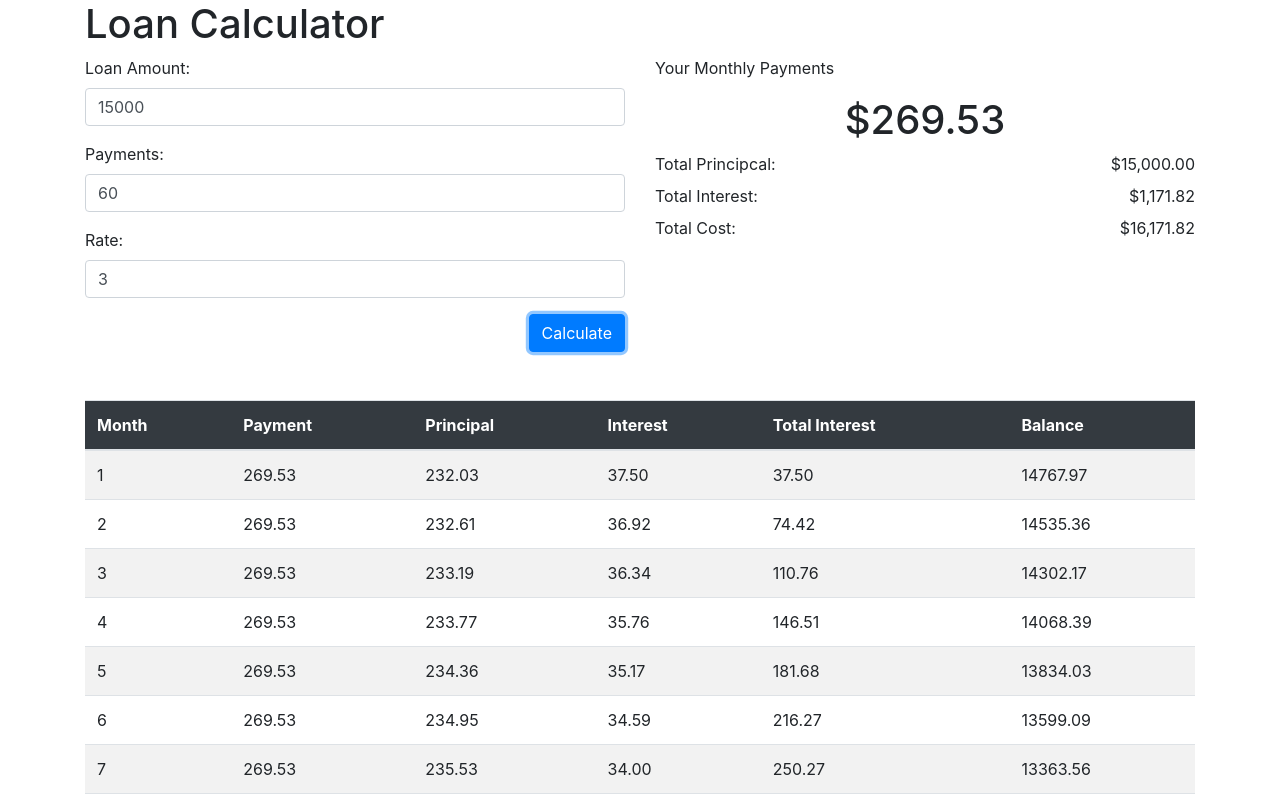
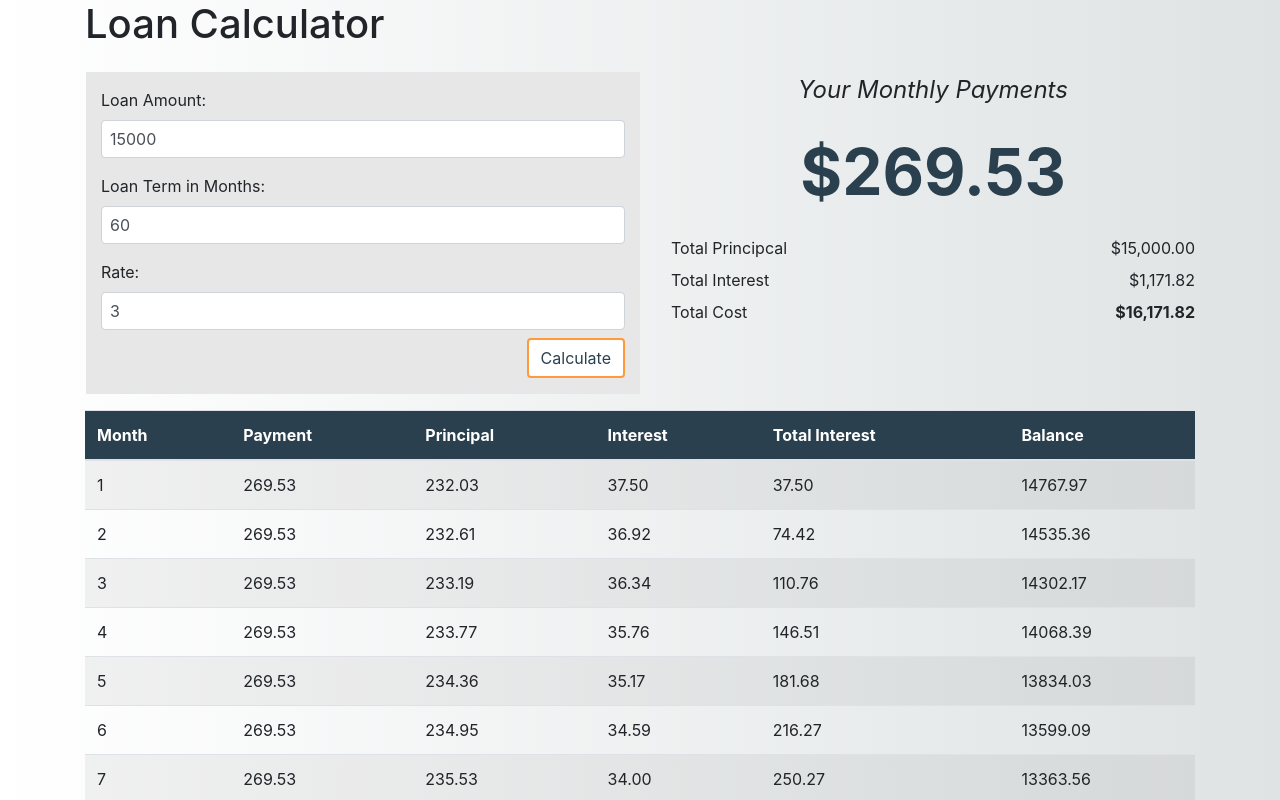
Before and after one commit to CoderFoundry/MortgagePayment2, a plain HTML site: page index.html in a window 1280 px wide. Both pictures are taken after a click on the button "Calculate". Shown: the top 800 px of the page. Drawn offline with nearby package versions, Linux system fonts and the light colour scheme.

Commit message:
Refactor the app to used templates
Refactor the app to adhere to project structure taught in class

```diff
--- a/css/style.css
+++ b/css/style.css
@@ -0,0 +1,75 @@
+body {
+
+    background: #DFE3E4;
+    /* fallback for old browsers */
+    background: -webkit-linear-gradient(to right, #FFFFFF, #DFE3E4);
+    /* Chrome 10-25, Safari 5.1-6 */
+    background: linear-gradient(to right, #FFFFFF, #DFE3E4);
+    /* W3C, IE 10+/ Edge, Firefox 16+, Chrome 26+, Opera 12+, Safari 7+ */
+}
+
+.loanForm {
+    background-color: rgb(231, 231, 231);
+    margin: 1rem;
+    padding-top: 1rem;
+    padding-bottom: 1rem;
+}
+
+.loanForm input {
+    width: 100%;
+    padding: .5rem;
+}
+
+.loanForm button {
+    float: right;
+}
+
+.loanInfo {
+    padding-top: 1rem;
+    padding-bottom: 1rem;
+}
+
+#paymentTitle {
+    text-align: center;
+    font-size: 1.5rem;
+    font-style: italic;
+}
+
+#payment {
+    text-align: center;
+    font-size: 4rem;
+    font-weight: bold;
+    color: #2B404F;
+}
+
+#loanBreakDown {
+    text-align: center;
+}
+
+#tableheader {
+    background-color: #2B404F;
+}
+
+#totalCost {
+    font-weight: bold;
+}
+
+.btn:focus {
+    box-shadow: none;
+}
+
+.btn {
+    border: 2px solid black;
+    background-color: #ffffff;
+}
+
+/* Green */
+.btn-cfOrange {
+    border-color: #ff993b;
+    color: #2B404F;
+}
+
+.btn-cfOrange:hover {
+    background-color: #ff993b;
+    color: #212121;
+}
--- a/index.html
+++ b/index.html
@@ -2,67 +2,74 @@
 <html lang="en">
 
 <head>
-    <title>Mortgage Calc Pro</title>
+    <title>Loan Calculator</title>
     <!-- Required meta tags -->
     <meta charset="utf-8">
     <meta name="viewport" content="width=device-width, initial-scale=1, shrink-to-fit=no">
 
     <!-- Bootstrap CSS -->
-    <link rel="stylesheet" href="https://stackpath.bootstrapcdn.com/bootstrap/4.3.1/css/bootstrap.min.css"
-        integrity="sha384-ggOyR0iXCbMQv3Xipma34MD+dH/1fQ784/j6cY/iJTQUOhcWr7x9JvoRxT2MZw1T" crossorigin="anonymous">
+    <link rel="stylesheet" href="https://stackpath.bootstrapcdn.com/bootstrap/4.5.0/css/bootstrap.min.css"
+        integrity="sha384-9aIt2nRpC12Uk9gS9baDl411NQApFmC26EwAOH8WgZl5MYYxFfc+NcPb1dKGj7Sk" crossorigin="anonymous">
+
     <link rel="stylesheet" href="css/style.css">
 </head>
 
 <body>
     <div class="container">
-        <h1 class="mb-2">Loan Calculator</h1>
+        <H1 class="mb-2">Loan Calculator</H1>
         <div class="row">
-            <div class="col loanform">
-                <div class="form-group">
-                    <label for="loanAmount">Loan Amount:</label>
-                    <input class="form-control" type="number" value=15000 id="loanAmount">
-                </div>
-                <div class="form-group">
-                    <label for="loanTerm">Payments:</label>
-                    <input class="form-control" type="number" value=60 id="loanTerm">
-                </div>
-                <div class="form-group">
-                    <label for="loanRate">Rate:</label>
-                    <input class="form-control" type="number" value=3 id="loanRate">
-                </div>
-                <div class="form-group">
-                    <button id="btnCalc" type="submit" class="btn btn-primary float-right">Calculate</button>
-                </div>
+            <div class="col loanForm">
+                <form>
+                    <div class="form-row row-cols-1">
+                        <div class="form-group col">
+                            <label for="lamount">Loan Amount:</label>
+                            <input type="number" class="form-control" id="lamount" value=15000 name="lamount">
+                        </div>
+                        <div class="form-group col">
+                            <label for="lterm">Loan Term in Months:</label>
+                            <input type="number" class="form-control" id="lterm" value=60 name="lterm">
+                        </div>
+                        <div class="fomr-group col">
+                            <label for="lrate">Rate:</label>
+                            <input type="number" class="form-control" id="lrate" value=3 name="lrate">
+                        </div>
+                    </div>
+                    <button type="button" onclick="buildSchedule()" class="btn btn-cfOrange mt-2">Calculate</button>
+                </form>
             </div>
             <div class="col loanInfo">
                 <div id="paymentTitle">
                     <p>Your Monthly Payments</p>
                 </div>
-                <h1 class="text-center" id="payment"></h1>
-                <div class="row">
+                <p id="payment">
+
+                </p>
+                <div class="row row-cols-2">
                     <div class="col">
-                        <label class="text-left">Total Principcal:</label>
+                        <label class="text-left">Total Principcal</label>
                     </div>
-                    <div class="col text-right" id="totalPrincipal"></div>
-                </div>
-                <div class="row">
-                    <div class="col">
-                        <label class="text-left">Total Interest:</label>
+                    <div class="col text-right" id="totalPrincipal">
+
                     </div>
-                    <div class="col text-right" id="totalInterest"></div>
-                </div>
-                <div class="row">
-                    <div class="col">
-                        <label class="text-left">Total Cost:</label>
+                    <div class="col text-left">
+                        <label>Total Interest</label><br>
                     </div>
-                    <div class="col text-right" id="totalCost"></div>
+                    <div class="col text-right" id="totalInterest">
+
+                    </div>
+                    <div class="col text-left">
+                        <label>Total Cost</label>
+                    </div>
+                    <div class="col text-right" id="totalCost">
+
+                    </div>
                 </div>
             </div>
         </div>
-        <div class="row mt-5">
+        <div class="row">
             <div class="col">
-                <table id="scheduleTable" class="table table-striped table-hover">
-                    <thead id="tableheader" class="bg-dark text-white">
+                <table class="table table-striped table-hover">
+                    <thead id="tableheader" class="text-white">
                         <tr>
                             <th>Month</th>
                             <th>Payment</th>
@@ -73,25 +80,34 @@
                         </tr>
                     </thead>
                     <tbody id="scheduleBody">
-                        <!--Payments Template Data will go here-->
-                        <!--<tr><td>...-->
+                        <!--template data-->
                     </tbody>
                 </table>
             </div>
         </div>
     </div>
+    <template id="scheduleTemplate">
+        <tr>
+            <td></td>
+            <td></td>
+            <td></td>
+            <td></td>
+            <td></td>
+            <td></td>
+        </tr>
+    </template>
+    <script src="js/loan.js"></script>
     <!-- Optional JavaScript -->
     <!-- jQuery first, then Popper.js, then Bootstrap JS -->
-    <script src="https://code.jquery.com/jquery-3.3.1.slim.min.js"
-        integrity="sha384-q8i/X+965DzO0rT7abK41JStQIAqVgRVzpbzo5smXKp4YfRvH+8abtTE1Pi6jizo" crossorigin="anonymous">
+    <script src="https://code.jquery.com/jquery-3.5.1.slim.min.js"
+        integrity="sha384-DfXdz2htPH0lsSSs5nCTpuj/zy4C+OGpamoFVy38MVBnE+IbbVYUew+OrCXaRkfj" crossorigin="anonymous">
     </script>
-    <script src="https://cdnjs.cloudflare.com/ajax/libs/popper.js/1.14.7/umd/popper.min.js"
-        integrity="sha384-UO2eT0CpHqdSJQ6hJty5KVphtPhzWj9WO1clHTMGa3JDZwrnQq4sF86dIHNDz0W1" crossorigin="anonymous">
+    <script src="https://cdn.jsdelivr.net/npm/popper.js@1.16.0/dist/umd/popper.min.js"
+        integrity="sha384-Q6E9RHvbIyZFJoft+2mJbHaEWldlvI9IOYy5n3zV9zzTtmI3UksdQRVvoxMfooAo" crossorigin="anonymous">
     </script>
-    <script src="https://stackpath.bootstrapcdn.com/bootstrap/4.3.1/js/bootstrap.min.js"
-        integrity="sha384-JjSmVgyd0p3pXB1rRibZUAYoIIy6OrQ6VrjIEaFf/nJGzIxFDsf4x0xIM+B07jRM" crossorigin="anonymous">
+    <script src="https://stackpath.bootstrapcdn.com/bootstrap/4.5.0/js/bootstrap.min.js"
+        integrity="sha384-OgVRvuATP1z7JjHLkuOU7Xw704+h835Lr+6QL9UvYjZE3Ipu6Tp75j7Bh/kR0JKI" crossorigin="anonymous">
     </script>
-    <script src="js/loan.js"></script>
 </body>
 
 </html>
--- a/js/loan.js
+++ b/js/loan.js
@@ -1,86 +1,122 @@
-//Wire up our button
-document.getElementById("btnCalc").addEventListener("click", buildSchedule);
-
-document.getElementById("scheduleTable").style.visibility = "hidden";
-
-//Calculate the loan payment
+//Calculate the payment for the loan
 function calcPayment(amount, rate, term) {
     return (amount * rate) / (1 - Math.pow(1 + rate, -term));
 }
 
-//Calcuate the interest for the current balance of the loan
+//calculate the interst for the current balance of the loan
 function calcInterest(balance, rate) {
     return balance * rate;
 }
 
-//this function will build our loan schedule
 function buildSchedule() {
+    let loanAmount = Number(document.getElementById("lamount").value);
+    let rate = parseFloat(document.getElementById("lrate").value);
 
-    //Make the table visible I don't want the table show unless there are values
-    document.getElementById("scheduleTable").style.visibility = "visible";
-
-
-    //Get the values from out inputs
-    let amount = document.getElementById("loanAmount").value;
-    let rate = document.getElementById("loanRate").value;
-    let term = document.getElementById("loanTerm").value;
-
-    //Convert the input rate to a monthly rate
+    //convert rate to a monthly interest rate
     rate = rate / 1200;
 
-    //Calulate the payments
+    //Assume monthly input
+    let term = parseInt(document.getElementById("lterm").value);
+    let payment = calcPayment(loanAmount, rate, term);
+    let payments = getPayments(loanAmount, rate, term, payment);
 
-    //setup some variables that hold values in the schedule
-    let payment = calcPayment(amount, rate, term);
+    displayData(payments, loanAmount, payment);
+}
+
+//Build the amoritization schedule
+function getPayments(amount, rate, term, payment) {
+    //setup an array to hold payments;
+    let payments = [];
+
+    //setup some variables to hold the value in the schedule
+
     let balance = amount;
     let totalInterest = 0;
     let monthlyPrincipal = 0;
     let monthlyInterest = 0;
     let monthlyTotalInterest = 0;
 
-    //Write the results to our table
-    let scheduleBody = document.getElementById("scheduleBody");
-    let scheduleRow = "";
-    //reset the table
-    scheduleBody.innerHTML = "";
-
+    //create a loop for each month of the loan term
     for (month = 1; month <= term; month++) {
-
+        //Calculate the payment and interest
         monthlyInterest = calcInterest(balance, rate);
         totalInterest += monthlyInterest;
         monthlyPrincipal = payment - monthlyInterest;
         balance = balance - monthlyPrincipal;
 
-        //Write these values to the table
-        scheduleRow = `<tr><td>${month}</td>
-        <td>${payment.toFixed(2)}</td>
-        <td>${monthlyPrincipal.toFixed(2)}</td>
-        <td>${monthlyInterest.toFixed(2)}</td>
-        <td>${totalInterest.toFixed(2)}</td>
-        <td>${balance.toFixed(2)}</td>
-        </tr>`;
+        //add the details to an object
+        let curPayment = {
+            month: month,
+            payment: payment,
+            principal: monthlyPrincipal,
+            interest: monthlyInterest,
+            totalInterest: totalInterest,
+            balance: balance
+        }
 
-        scheduleBody.innerHTML += scheduleRow;
+        payments.push(curPayment);
+
     }
 
-    document.getElementById("payment").innerHTML = Number(payment).toLocaleString("en-US", {
+    return payments;
+
+}
+
+//display the data to the user
+function displayData(payments, loanAmount, payment) {
+    //get the table we are going to add to.
+    let tableBody = document.getElementById("scheduleBody");
+    let template = document.getElementById("scheduleTemplate");
+
+    //clear the table for previous calculations
+    tableBody.innerHTML = "";
+
+    for (let i = 0; i < payments.length; i++) {
+        //get a clone row template
+        payRow = template.content.cloneNode(true);
+        //grab only the columns in the template
+        paycols = payRow.querySelectorAll("td");
+
+        //build the row
+        //we know that there are six columns in our template
+        paycols[0].textContent = payments[i].month;
+        paycols[1].textContent = payments[i].payment.toFixed(2);
+        paycols[2].textContent = payments[i].principal.toFixed(2);
+        paycols[3].textContent = payments[i].interest.toFixed(2);
+        paycols[4].textContent = payments[i].totalInterest.toFixed(2);
+        paycols[5].textContent = payments[i].balance.toFixed(2);
+
+        //append to the table
+        tableBody.appendChild(payRow);
+    }
+
+    //total interest is in the last row of the payments array.
+    let totalInterest = payments[payments.length - 1].totalInterest;
+    //calculate total cost
+    let totalCost = Number(loanAmount) + totalInterest;
+
+    //Build out the summary area
+    let labelPrincipal = document.getElementById("totalPrincipal");
+    labelPrincipal.innerHTML = Number(loanAmount).toLocaleString("en-US", {
         style: "currency",
         currency: "USD",
     });
 
-    document.getElementById("totalPrincipal").innerHTML = Number(amount).toLocaleString("en-US", {
+    let labelInterest = document.getElementById("totalInterest");
+    labelInterest.innerHTML = Number(totalInterest).toLocaleString("en-US", {
         style: "currency",
         currency: "USD",
     });
 
-    document.getElementById("totalInterest").innerHTML = Number(totalInterest).toLocaleString("en-US", {
+    let paymentdiv = document.getElementById("payment");
+    paymentdiv.innerHTML = Number(payment).toLocaleString("en-US", {
         style: "currency",
         currency: "USD",
     });
 
-    let totalCost = Number(amount) + totalInterest;
+    let totalCostDiv = document.getElementById("totalCost");
 
-    document.getElementById("totalCost").innerHTML = Number(totalCost).toLocaleString("en-US", {
+    totalCostDiv.innerHTML = Number(totalCost).toLocaleString("en-US", {
         style: "currency",
         currency: "USD",
     });
```
